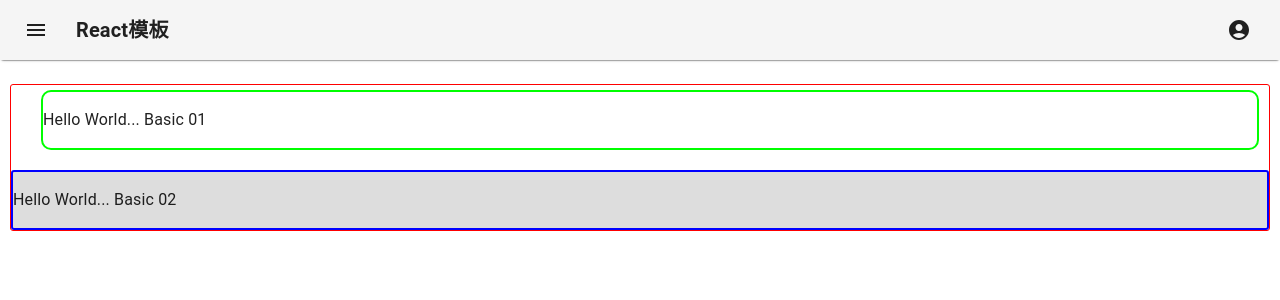
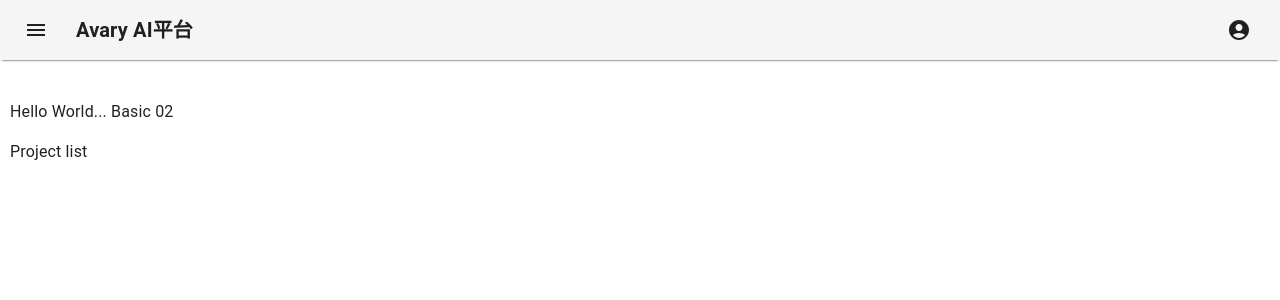
Before and after one commit to JasonYCHuang/template_client, a React (Create React App) app: page / in a window 1280 px wide. Shown: the top 300 px of the page. Built offline with nearby package versions, Linux system fonts and the light colour scheme.

Commit message:
add basic pages

```diff
--- a/src/components/app_bar/index.tsx
+++ b/src/components/app_bar/index.tsx
@@ -11,7 +11,7 @@ const TitleComp = () => (
     component="div"
     sx={{ flexGrow: 1, fontWeight: '600' }}
   >
-    React模板
+    Avary AI平台
   </Typography>
 );
 
--- a/src/components/comp_routes.tsx
+++ b/src/components/comp_routes.tsx
@@ -1,5 +1,6 @@
 import { Routes, Route } from 'react-router-dom';
 import { Box } from '@mui/material';
+import PageAvaryAI from './page_avary_ai/index';
 import PageStyleBasic from './page_style_basic/index';
 import PageStyleMui from './page_style_mui/index';
 import PageStyleMuiAdv from './page_style_mui_adv/index';
@@ -8,7 +9,7 @@ import PageDataReducer from './page_data_reducer/index';
 const RoutesComp = () => (
   <Box sx={{ px: '10px' }}>
     <Routes>
-      <Route path="/" element={<PageStyleBasic />} />
+      <Route path="/" element={<PageAvaryAI />} />
       <Route path="/style_basic" element={<PageStyleBasic />} />
       <Route path="/style_mui" element={<PageStyleMui />} />
       <Route path="/style_mui_adv" element={<PageStyleMuiAdv />} />
--- /dev/null
+++ b/src/components/page_avary_ai/index.tsx
@@ -0,0 +1,13 @@
+import ProjectComp from './project/index';
+
+const styleRoot = {
+};
+
+const PageAvaryAI = () => (
+  <div style={styleRoot}>
+    <p>Hello World... Basic 02</p>
+    <ProjectComp />
+  </div>
+);
+
+export default PageAvaryAI;
--- /dev/null
+++ b/src/components/page_avary_ai/project/index.tsx
@@ -0,0 +1,10 @@
+const styleRoot = {
+};
+
+const ProjectComp = () => (
+  <div style={styleRoot}>
+    <p>Project list</p>
+  </div>
+);
+
+export default ProjectComp;
```
